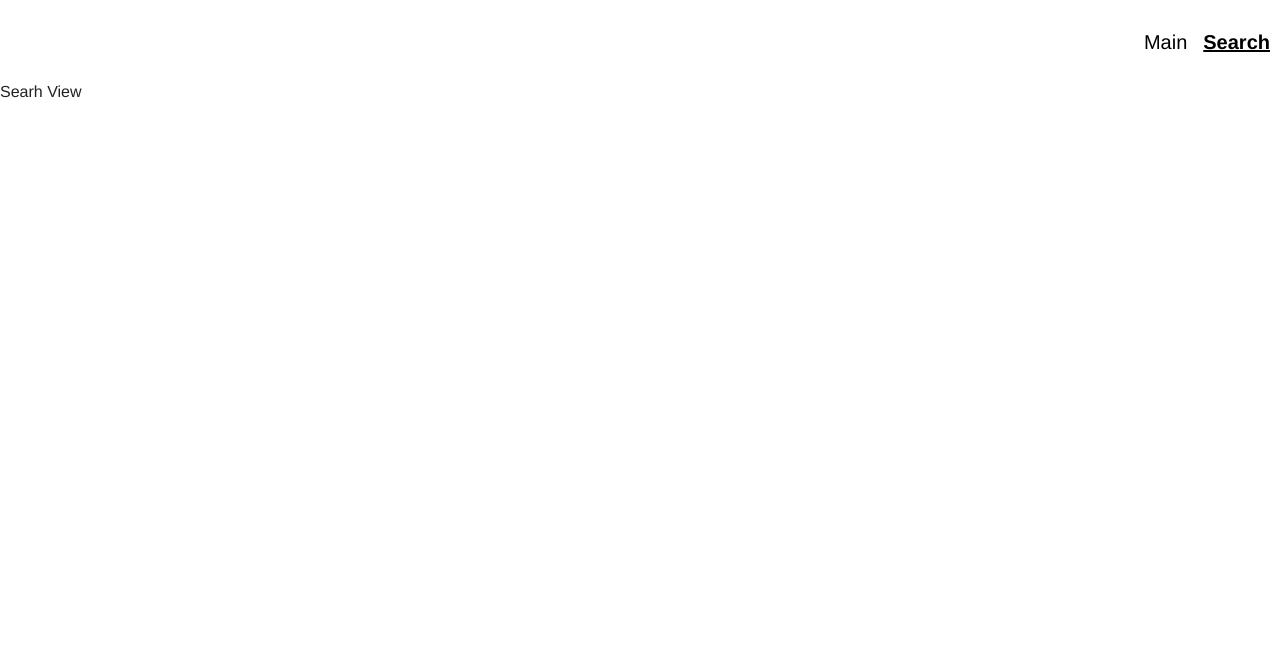
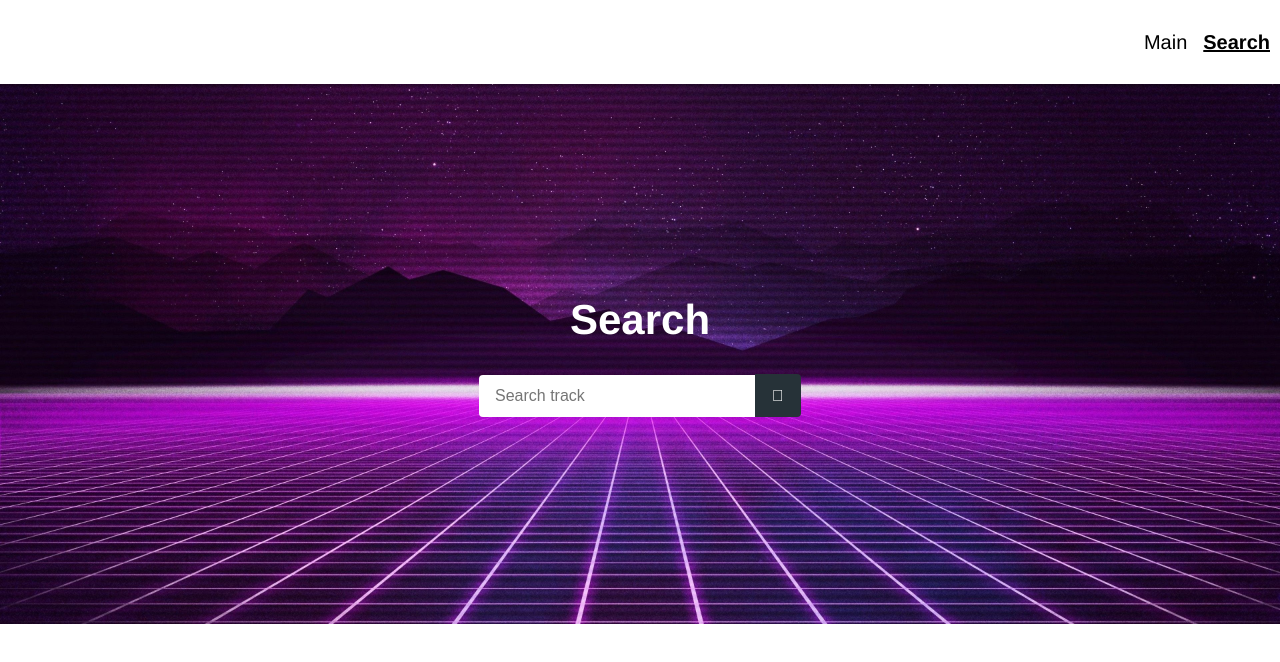
Before and after one commit to vladsosnov/music-app, a Vue app: page /search in a window 1280 px wide. Shown: the top 662 px of the page. Built offline with nearby package versions, Linux system fonts and the light colour scheme.

Commit message:
add search page; add search store

```diff
--- a/src/components/Index/IndexHero.vue
+++ /dev/null
@@ -1,55 +0,0 @@
-<template>
-  <div class="index-hero">
-    <div
-      class="index-hero__image"
-      data-aos="fade-right"
-      data-aos-delay="400"
-    />
-    <h1
-      class="index-hero__title"
-      data-aos="fade-left"
-      data-aos-delay="400"
-    >
-      Music app <br>
-      Test task
-    </h1>
-  </div>
-</template>
-
-<script>
-export default {
-  name: 'IndexHero'
-}
-</script>
-
-<style lang="scss" scoped>
-.index-hero {
-  min-height: 540px;
-  margin-bottom: 24px;
-  display: flex;
-  justify-content: center;
-  align-items: center;
-
-  &__image {
-    position: absolute;
-    width: 100%;
-    height: 100%;
-    max-height: 540px;
-    background-image: url('~@/assets/images/hero.jpg');
-    background-repeat: no-repeat;
-    background-size: cover;
-    background-position: center;
-    z-index: 1;
-  }
-
-  &__title {
-    position: relative;
-    font-size: 42px;
-    font-weight: 600;
-    line-height: 1.4;
-    text-align: center;
-    color: #fff;
-    z-index: 10;
-  }
-}
-</style>
--- /dev/null
+++ b/src/components/Shared/AppHero.vue
@@ -0,0 +1,131 @@
+<template>
+  <div class="index-hero">
+    <div
+      class="index-hero__image"
+      data-aos="fade-right"
+      data-aos-delay="400"
+    />
+    <h1
+      class="index-hero__title"
+      data-aos="fade-left"
+      data-aos-delay="400"
+    >
+      {{ title }}
+    </h1>
+    <div
+      v-if="isSearchPage"
+      class="index-hero__search"
+      data-aos="flip-up"
+      data-aos-delay="400"
+    >
+      <input
+        v-model="search"
+        type="text"
+        placeholder="Search track"
+        class="search-input"
+      >
+      <input
+        title="Search track"
+        value=""
+        class="search-btn"
+        @click="onSearchClick"
+      >
+    </div>
+  </div>
+</template>
+
+<script>
+export default {
+  name: 'IndexHero',
+  props: {
+    title: {
+      type: String,
+      required: true
+    }
+  },
+  data () {
+    return {
+      search: ''
+    }
+  },
+  computed: {
+    isSearchPage () {
+      return this.$route.name === 'Search'
+    }
+  },
+  methods: {
+    onSearchClick () {
+      this.$emit('on-search', this.search)
+      this.search = ''
+    }
+  }
+}
+</script>
+
+<style lang="scss" scoped>
+.index-hero {
+  min-height: 540px;
+  margin-bottom: 24px;
+  display: flex;
+  flex-direction: column;
+  justify-content: center;
+  align-items: center;
+
+  &__image {
+    position: absolute;
+    width: 100%;
+    height: 100%;
+    max-height: 540px;
+    background-image: url('~@/assets/images/hero.jpg');
+    background-repeat: no-repeat;
+    background-size: cover;
+    background-position: center;
+    z-index: 1;
+  }
+
+  &__title {
+    position: relative;
+    font-size: 42px;
+    font-weight: 600;
+    line-height: 1.4;
+    text-align: center;
+    color: #fff;
+    z-index: 10;
+  }
+
+  &__search {
+    position: relative;
+    margin-top: 24px;
+    z-index: 10;
+
+    .search-input {
+      width: 244px;
+      height: 42px;
+      padding: 0 16px;
+      border: 0;
+      border-radius: 4px 0 0 4px;
+
+      &:focus {
+        outline: 0;
+      }
+    }
+
+    .search-btn {
+      width: 42px;
+      height: 41px;
+      background-color: rgba(38, 50, 56, 1);
+      border: 0;
+      color: #fff;
+      text-align: center;
+      transition: background-color .4s ease;
+      border-radius: 0 4px 4px 0;
+
+      &:hover {
+        background-color: rgba(0, 150, 136, 0.9);
+        cursor: pointer;
+      }
+    }
+  }
+
+}
+</style>
--- /dev/null
+++ b/src/components/Shared/AppMusicsList.vue
@@ -0,0 +1,55 @@
+<template>
+  <section
+    class="app-music-list vs-container"
+    data-aos="fade-up"
+    data-aos-delay="300"
+  >
+    <div
+      v-for="music in musics"
+      :key="music.url"
+    >
+      <app-track-card
+        v-if="musicsState === 'loaded'"
+        :music="music"
+      />
+      <app-skeleton-track-card v-else-if="musicsState === 'loading'" />
+      <h2 v-else>
+        Sorry! Something wrong...
+      </h2>
+    </div>
+  </section>
+</template>
+
+<script>
+import AppTrackCard from '@/components/Shared/AppTrackCard.vue'
+import AppSkeletonTrackCard from '@/components/Shared/AppSkeletonTrackCard.vue'
+
+export default {
+  name: 'AppMusicsList',
+  components: {
+    AppTrackCard,
+    AppSkeletonTrackCard
+  },
+  props: {
+    musics: {
+      required: true
+    },
+    musicsState: {
+      type: String,
+      required: true
+    }
+  }
+}
+</script>
+
+<style lang="scss" scoped>
+.app-music-list {
+  display: grid;
+  grid-template-columns: repeat(auto-fit, minmax(230px, 1fr));
+  grid-gap: 16px;
+
+  @media (max-width: 768px) {
+    grid-gap: 10px;
+  }
+}
+</style>
--- a/src/components/Index/IndexTrackCard.vue
+++ b/src/components/Shared/AppTrackCard.vue
@@ -1,21 +1,37 @@
 <template>
   <div class="index-track-card">
     <img
+      v-if="music.image[3]['#text']"
       :src="music.image[3]['#text']"
       :alt="music.name"
       class="index-track-card__img"
     >
+    <div
+      v-else
+      class="index-track-card__empty-img"
+    >
+      {{ music.name }}
+    </div>
     <div class="index-track-card__details">
       <p class="name">
         <span class="bold">Track:</span>
         {{ music.name }}
       </p>
       <p
+        v-if="music.artist.name"
         class="artist"
         @click="onAuthorClick"
       >
         <span class="bold">Author:</span>
         {{ music.artist.name }}
+      </p>
+      <p
+        v-else
+        class="artist"
+        @click="onAuthorClick"
+      >
+        <span class="bold">Author:</span>
+        {{ music.artist }}
       </p>
       <a
         :href="music.url"
@@ -58,9 +74,28 @@ export default {
     transform: scale(1.05);
   }
 
+  @media (max-width: 768px) {
+    text-align: center;
+  }
+
   &__img {
     max-width: 240px;
     margin-bottom: 8px;
+    border-radius: 6px;
+  }
+
+  &__empty-img {
+    width: 240px;
+    height: 240px;
+    margin-bottom: 8px;
+    display: flex;
+    justify-content: center;
+    align-items: center;
+    text-align: center;
+    color: #000;
+    font-size: 24px;
+    font-weight: 700;
+    background-color: #ebebeb;
     border-radius: 6px;
   }
 
--- a/src/store/index.js
+++ b/src/store/index.js
@@ -2,13 +2,15 @@ import Vue from 'vue'
 import Vuex, { Store } from 'vuex'
 
 import musics from '@/store/musics'
+import search from '@/store/search'
 
 Vue.use(Vuex)
 
 export default function createStore () {
   return new Store({
     modules: {
-      musics
+      musics,
+      search
     }
   })
 }
--- /dev/null
+++ b/src/store/search/getters.js
@@ -0,0 +1,5 @@
+export default {
+  searchQuery: (state) => state.searchQuery,
+  searchMusics: (state) => state.searchMusics,
+  searchMusicsState: (state) => state.searchMusicsState
+}
--- /dev/null
+++ b/src/store/search/index.js
@@ -0,0 +1,16 @@
+import getters from './getters'
+import mutations from './mutations'
+
+const searchMusicsModule = {
+  state () {
+    return {
+      searchQuery: '',
+      searchMusics: [],
+      searchMusicsState: 'loading'
+    }
+  },
+  getters,
+  mutations
+}
+
+export default searchMusicsModule
--- /dev/null
+++ b/src/store/search/mutations.js
@@ -0,0 +1,13 @@
+import Vue from 'vue'
+
+export default {
+  setSearchQuery (state, searchQuery) {
+    Vue.set(state, 'searchQuery', searchQuery)
+  },
+  setSearchMusics (state, searchMusics) {
+    Vue.set(state, 'searchMusics', searchMusics)
+  },
+  setSearchMusicsState (state, searchMusicsState) {
+    Vue.set(state, 'searchMusicsState', searchMusicsState)
+  }
+}
--- a/src/views/IndexView.vue
+++ b/src/views/IndexView.vue
@@ -1,39 +1,23 @@
 <template>
   <main class="index-view">
-    <index-hero />
-    <section
-      class="index-view__musics vs-container"
-      data-aos="fade-up"
-      data-aos-delay="300"
-    >
-      <div
-        v-for="music in musics.track"
-        :key="music.listeners"
-      >
-        <index-track-card
-          v-if="musicsState === 'loaded'"
-          :music="music"
-        />
-        <skeleton-track-card v-else-if="musicsState === 'loading'" />
-        <h2 v-else>
-          Sorry! Something wrong...
-        </h2>
-      </div>
-    </section>
+    <app-hero title="Music app" />
+    <app-musics-list
+      v-if="musics"
+      :musics="musics"
+      :musics-state="musicsState"
+    />
   </main>
 </template>
 
 <script>
-import IndexHero from '@/components/Index/IndexHero.vue'
-import IndexTrackCard from '@/components/Index/IndexTrackCard.vue'
-import SkeletonTrackCard from '@/components/Shared/SkeletonTrackCard.vue'
+import AppHero from '@/components/Shared/AppHero.vue'
+import AppMusicsList from '@/components/Shared/AppMusicsList.vue'
 
 export default {
   name: 'IndexView',
   components: {
-    IndexHero,
-    IndexTrackCard,
-    SkeletonTrackCard
+    AppHero,
+    AppMusicsList
   },
   computed: {
     musics: {
@@ -62,9 +46,8 @@ export default {
         const response = await fetch(`${process.env.VUE_APP_API_BASE_URL}chart.gettoptracks&api_key=${process.env.VUE_APP_API_KEY}&format=json`)
         const data = await response.json()
 
-        this.musics = data.tracks
+        this.musics = data.tracks.track
         this.musicsState = 'loaded'
-        console.log(data.tracks)
       } catch (e) {
         console.log(e)
         this.musicsState = 'failed'
@@ -75,11 +58,5 @@ export default {
 </script>
 
 <style lang="scss" scoped>
-.index-view {
-  &__musics {
-    display: grid;
-    grid-template-columns: repeat(5, 1fr);
-    grid-gap: 16px;
-  }
-}
+.index-view {}
 </style>
--- a/src/views/SearchView.vue
+++ b/src/views/SearchView.vue
@@ -1,12 +1,59 @@
 <template>
   <div class="search-view">
-    Searh View
+    <app-hero
+      title="Search"
+      @on-search="fetchSearchMusics"
+    />
+    <app-musics-list
+      v-if="searchMusics"
+      :musics="searchMusics"
+      :musics-state="searchMusicsState"
+    />
   </div>
 </template>
 
 <script>
+import AppHero from '@/components/Shared/AppHero.vue'
+import AppMusicsList from '@/components/Shared/AppMusicsList.vue'
+
 export default {
-  name: 'SearchView'
+  name: 'SearchView',
+  components: {
+    AppHero,
+    AppMusicsList
+  },
+  computed: {
+    searchMusics: {
+      get () {
+        return this.$store.getters.searchMusics
+      },
+      set (value) {
+        this.$store.commit('setSearchMusics', value)
+      }
+    },
+    searchMusicsState: {
+      get () {
+        return this.$store.getters.searchMusicsState
+      },
+      set (value) {
+        this.$store.commit('setSearchMusicsState', value)
+      }
+    }
+  },
+  methods: {
+    async fetchSearchMusics (search) {
+      try {
+        const response = await fetch(`${process.env.VUE_APP_API_BASE_URL}track.search&track=${search}&api_key=${process.env.VUE_APP_API_KEY}&format=json`)
+        const data = await response.json()
+
+        this.searchMusics = data.results.trackmatches.track
+        this.searchMusicsState = 'loaded'
+      } catch (e) {
+        console.log(e)
+        this.searchMusicsState = 'failed'
+      }
+    }
+  }
 }
 </script>
 
```
Also changed, not shown: src/components/Search/SearchInput.vue (deleted, +0 -15 lines), src/components/Shared/AppSkeletonTrackCard.vue (renamed from src/components/Shared/SkeletonTrackCard.vue).
